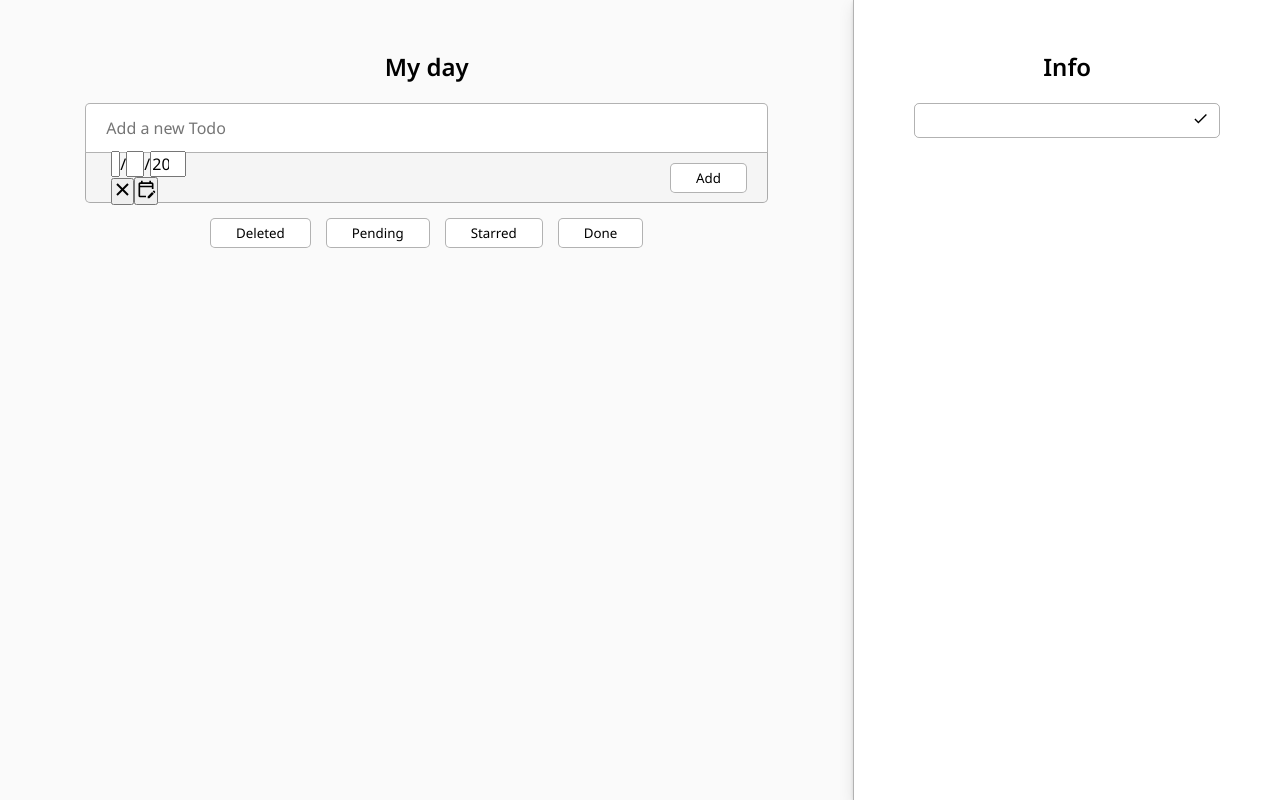
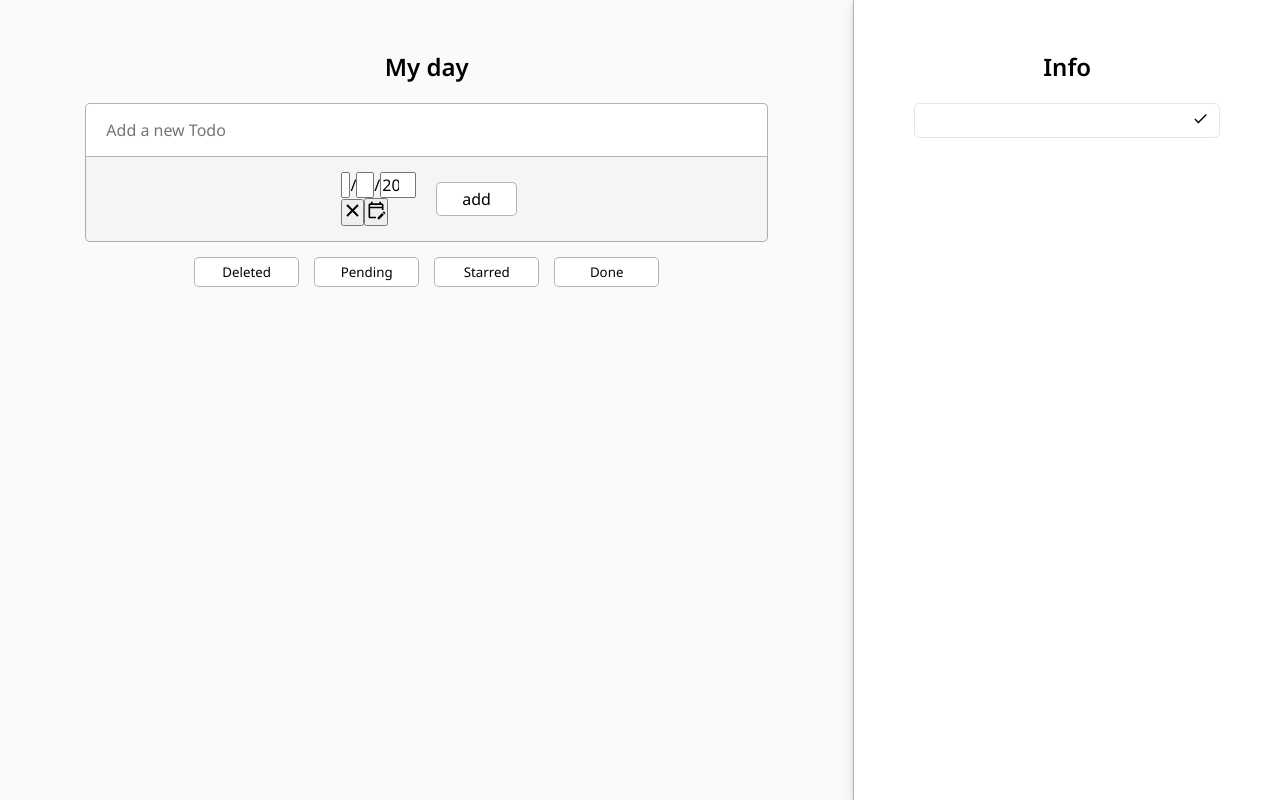
Before and after one commit to bisarroyo/todo-app, a React (Vite) app: page / in a window 1280 px wide. Built offline with nearby package versions, Linux system fonts and the light colour scheme.

Commit message:
Fixed styles for responsive

```diff
--- a/src/components/Add.jsx
+++ b/src/components/Add.jsx
@@ -43,9 +43,7 @@ export const Add = ({ onNewTodo }) => {
           value={date}
           calendarIcon={<MdOutlineEditCalendar />}
         />
-        <button type='submit' className='add-btn'>
-          Add
-        </button>
+        <input type='submit' className='add-btn' value='add' />
       </div>
     </AddStyle>
   )
--- a/src/components/AddStyle.js
+++ b/src/components/AddStyle.js
@@ -10,8 +10,8 @@ export const AddStyle = styled.form`
 
   .add-input {
     width: 100%;
-    height: 50px;
-    padding: 0 20px;
+    min-height: 50px;
+    padding: 15px 20px;
     border-radius: 5px 5px 0 0;
     border: 1px solid rgba(0, 0, 0, 0.3);
   }
@@ -20,12 +20,14 @@ export const AddStyle = styled.form`
   }
   .add-submenu {
     width: 100%;
-    height: 50px;
+    min-height: 50px;
     background-color: rgba(0, 0, 0, 0.02);
-    padding: 0 20px;
+    padding: 15px 20px;
     display: flex;
-    justify-content: space-between;
+    gap: 15px;
+    justify-content: center;
     align-items: center;
+    flex-wrap: wrap;
     border-radius: 0 0 5px 5px;
     border: 1px solid rgba(0, 0, 0, 0.3);
     border-top: none;
--- a/src/components/Edit.jsx
+++ b/src/components/Edit.jsx
@@ -22,6 +22,7 @@ export const Edit = ({ handleEdit }) => {
       id: editing.id,
       description: editing.description
     })
+    console.log(editing)
   }, [editing])
 
   const handleSubmit = (e) => {
@@ -30,15 +31,20 @@ export const Edit = ({ handleEdit }) => {
 
   return (
     <EditStyle onSubmit={handleSubmit}>
+      <div
+        className={!editing.id ? 'edit-container disabled' : 'edit-container'}
+      >
         <input
           type='text'
           name='description'
           onChange={handleChange}
           value={description ?? initialLoad.description}
+          disabled={!editing.id}
         />
         <button onClick={() => handleEdit(id, description)}>
           <MdCheck />
         </button>
+      </div>
     </EditStyle>
   )
 }
--- a/src/components/EditStyle.js
+++ b/src/components/EditStyle.js
@@ -1,18 +1,25 @@
 import styled from 'styled-components'
 
 export const EditStyle = styled.form`
-  display: flex;
-  align-items: center;
-  justify-content: center;
   width: 80%;
-  height: 35px;
-  border: 1px solid rgba(0, 0, 0, 0.3);
-  border-radius: 5px;
+  .edit-container {
+    display: flex;
+    align-items: center;
+    justify-content: center;
+    width: 100%;
+    height: 35px;
+    border: 1px solid rgba(0, 0, 0, 0.3);
+    border-radius: 5px;
+  }
+  .disabled {
+    border: 1px solid rgba(0, 0, 0, 0.1);
+  }
 
   input {
     width: 100%;
     padding: 0 10px;
     border: none;
+    background-color: transparent;
   }
   input:focus-visible {
     outline: none;
--- a/src/components/FilterStyle.js
+++ b/src/components/FilterStyle.js
@@ -3,12 +3,13 @@ import styled from 'styled-components'
 export const FilterStyle = styled.div`
   display: flex;
   flex-direction: row;
-  flex-wrap: nowrap;
+  flex-wrap: wrap;
   justify-content: center;
   gap: 15px;
   margin: 15px 0;
 
   button {
+    width: 105px;
     padding: 5px 25px;
     border: 1px solid rgba(0, 0, 0, 0.3);
     background-color: #ffffff;
--- a/src/components/ItemStyle.js
+++ b/src/components/ItemStyle.js
@@ -9,6 +9,7 @@ export const ItemStyle = styled.div`
     display: flex;
     justify-content: space-between;
     align-items: center;
+    flex-wrap: wrap;
   }
 
   .item-info {
@@ -36,6 +37,10 @@ export const ItemStyle = styled.div`
   .item-controls {
     display: flex;
     flex-wrap: nowrap;
+
+    @media (max-width: 991px) {
+      margin-top: 15px;
+    }
     button {
       border: none;
       background-color: transparent;
--- a/src/pages/TodosStyle.js
+++ b/src/pages/TodosStyle.js
@@ -4,6 +4,9 @@ export const TodosStyle = styled.div`
   min-height: 100vh;
   display: grid;
   grid-template-columns: 2fr 1fr;
+  @media (max-width: 991px) {
+    grid-template-columns: 1fr;
+  }
 
   section:nth-child(1) {
     height: 100%;
@@ -24,5 +27,8 @@ export const TodosStyle = styled.div`
       0px 6.4px 14.4px rgb(0 0 0 / 10%);
     box-shadow: 0px 1.2px 3.6px rgba(0, 0, 0, 0.1),
       0px 6.4px 14.4px rgba(0, 0, 0, 0.1);
+    @media (max-width: 991px) {
+      display: none;
+    }
   }
 `
```
Lines whose indentation alone changed are shown as unchanged.
